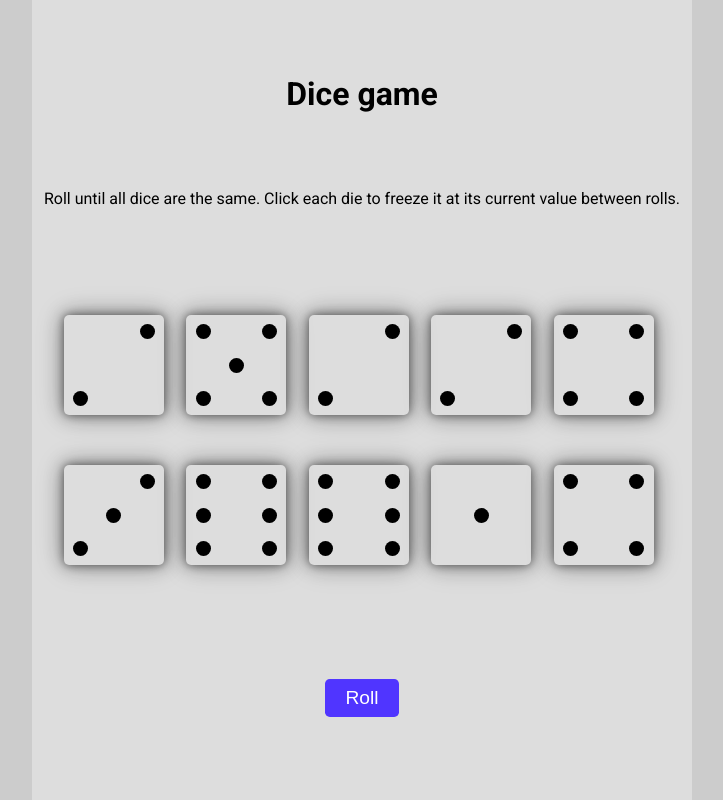
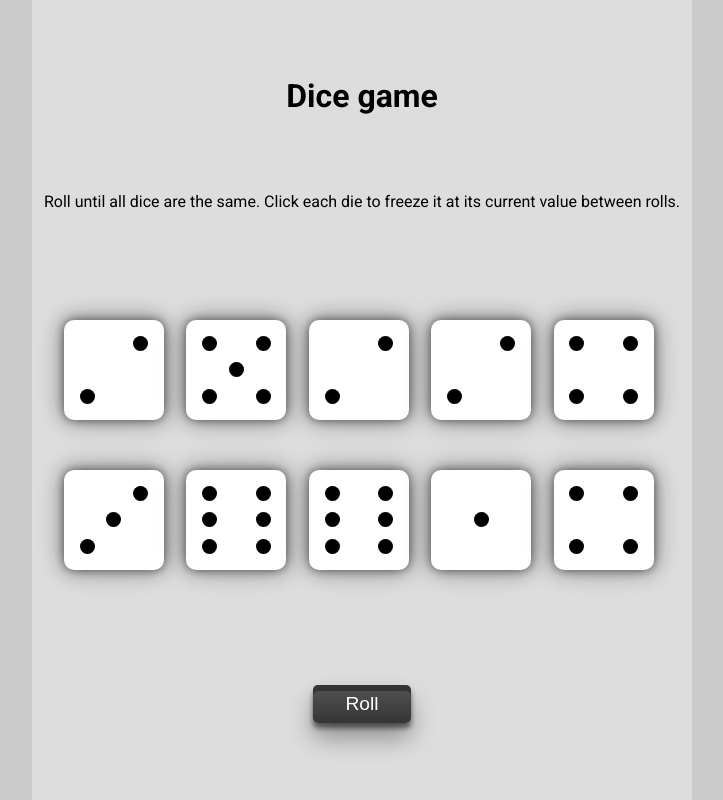
Before and after one commit to ajarek/react-77-vite-dice, a React (Vite) app: page / in a window 1280 px wide. Shown: the whole page, without its empty margins (278-1001 px from the left). Built offline with nearby package versions, Linux system fonts and the light colour scheme.

Commit message:
added css

```diff
--- a/src/index.css
+++ b/src/index.css
@@ -34,20 +34,23 @@ body{
 .dice{
   width: 100px;
   height: 100px;
-
+  background-color: #fff;
   display: grid;
   grid-template-columns: repeat(3, 1fr);
   grid-template-rows: repeat(3, 1fr);
   place-items: center;
   box-shadow: 0 0 10px rgba(0, 0, 0, 0.5), 0 0 20px rgba(0, 0, 0, 0.3), 0 0 30px rgba(0, 0, 0, 0.2);
-  border-radius: 5px;
+  border-radius: 10px;
+  cursor: pointer;
+  padding: 10px;
 }
 .dot{
-  background-color: black;
+  background-color: #000;
   border-radius: 50%;
   width: 15px;
   height: 15px;
   place-self: center;
+  box-shadow: inset 2px 2px 2px 15px rgba(0, 0, 0, 0.1);
 }
 .top{
   grid-row-start: 1;
@@ -71,11 +74,19 @@ body{
   background-color: #59E391;
 }
 .roll-button{
-  background-color: #5035FF;
+  background: linear-gradient(#555353, #363535);
   color: white;
   font-size: 1.2rem;
-  padding: 8px 20px;
+  padding: 8px 32px;
   border: none;
-  border-radius: .3rem;
-  margin-bottom: .5rem;
+  border-radius: 5px;
+  cursor: pointer;
+  box-shadow: inset 0 6px 1px 0 rgba(0, 0, 0, 0.35),
+  0 5px 5px rgba(0, 0, 0, 0.5), 0 15px 25px rgba(0, 0, 0, 0.35);
 }
+.roll-button:active{
+  box-shadow: inset 0 2px 2px 0 rgba(0, 0, 0, 0.35),
+  0 5px 15px rgba(0, 0, 0, 0.5), 0 15px 25px rgba(0, 0, 0, 0.35);
+color: #fff;
+text-shadow: 0 0 5px #219cf3;
+}
```
